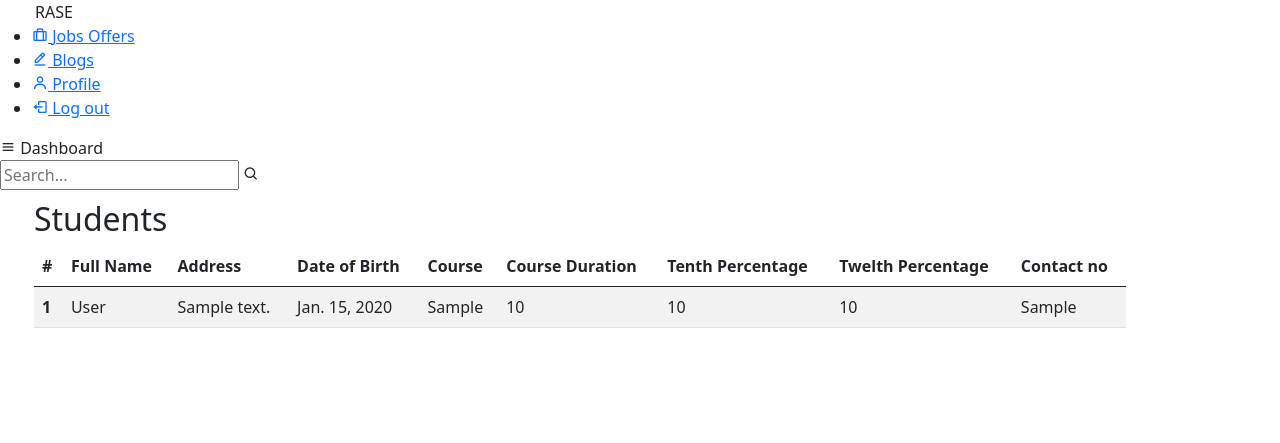
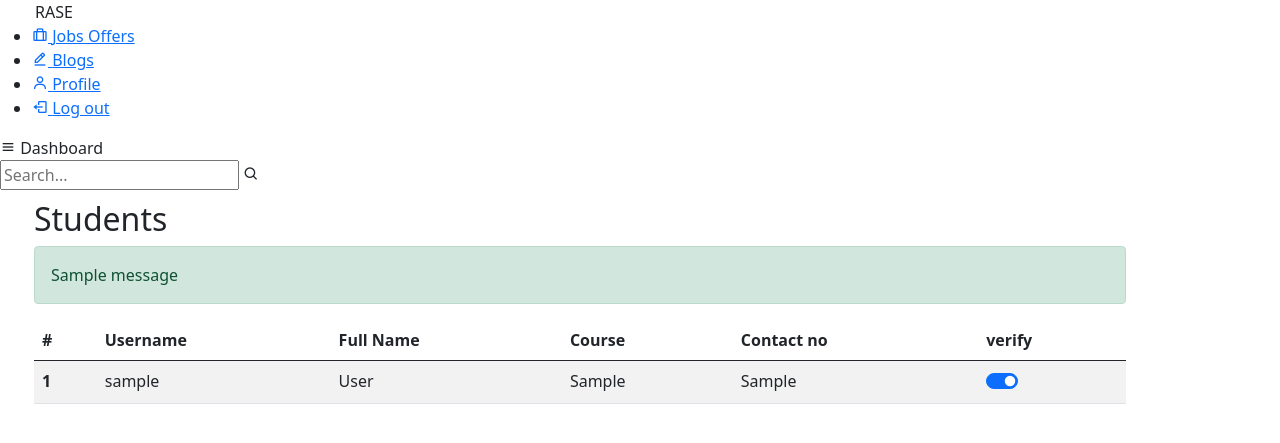
Before and after one commit to Anjanasharath/rase, a Django app: page /admin/students/ in a window 1280 px wide. Shown: the top 443 px of the page. Run offline with Django 4.2, Linux system fonts and the light colour scheme; tables that the repository leaves empty hold one stand-in row (values such as "Sample post"); one stand-in notice (Sample message) is shown; parts of the project's set-up code (start-up, migrations or seed data) failed here and were passed over; some libraries are stand-ins or nearby versions.

Commit message:
Add: Verify

```diff
--- a/Admin/urls.py
+++ b/Admin/urls.py
@@ -12,4 +12,7 @@ urlpatterns = [
 
     path('alumnis/', AlumniListView.as_view(), name='alumnis'),
     path('students/', StudentListView.as_view(), name='students'),
+
+    path('activate/<int:pk>/', ActivateAndDeactivateUserView.as_view(), name='activate_user'),
+
 ]
--- a/templates/Admin/events/create.html
+++ b/templates/Admin/events/create.html
@@ -1,6 +1,6 @@
 {% extends 'Admin/base.html' %}
+{% block title %}New event{% endblock %}
 {% block content %}
-
 <div class="container">
     <h2>{{ header}}</h2>
     <form action="" method="post">
--- a/templates/Admin/events/edit.html
+++ b/templates/Admin/events/edit.html
@@ -1,4 +1,5 @@
 {% extends 'Admin/base.html' %}
+{% block title %}Edit Event{% endblock %}
 {% block content %}
 
 <div class="container">
--- a/templates/Admin/events/events.html
+++ b/templates/Admin/events/events.html
@@ -1,4 +1,5 @@
 {% extends 'Admin/base.html' %}
+{% block title %}List Event{% endblock %}
 {% block content %}
 <div class="container">
     <h2>{{ header}}</h2>
--- a/templates/Admin/students/list.html
+++ b/templates/Admin/students/list.html
@@ -1,33 +1,48 @@
 {% extends 'Admin/base.html' %}
+{% block title %}Students{% endblock %}
 {% block content %}
 <div class="container">
     <h2>Students</h2>
+    {% if messages %}
+    {% for message in messages %}
+    <div class="alert alert-{{ message.tags }}" role="alert">
+        {{ message.message }}
+    </div>
+    {% endfor %}
+    {% endif %}
     <table class="table table-striped">
         <thead>
             <tr>
                 <th>#</th>
+                <th>Username</th>
                 <th>Full Name</th>
-                <th>Address</th>
-                <th>Date of Birth</th>
                 <th>Course</th>
-                <th>Course Duration</th>
-                <th>Tenth Percentage</th>
-                <th>Twelth Percentage</th>
                 <th>Contact no</th>
+                <th>verify</th>
             </tr>
         </thead>
         <tbody>
             {% for student in students %}
             <tr>
                 <th>{{student.id}}</th>
+                <td>{{student.user.username}}</td>
                 <td>{{student.fullname}}</td>
-                <td>{{student.address}}</td>
-                <td>{{student.dob}}</td>
                 <td>{{student.course}}</td>
-                <td>{{student.courseDuration}}</td>
-                <td>{{student.tenthPercentage}}</td>
-                <td>{{student.twelthPercentage}}</td>
                 <td>{{student.contactNo}}</td>
+                <td>
+                    <a href="{% url 'Admin:activate_user' student.user.id %}">
+                        {% if student.user.is_active %}
+                        <div class="form-check form-switch">
+                            <input class="form-check-input" type="checkbox" role="switch" id="flexSwitchCheckDefault"
+                                checked />
+                        </div>
+                        {% else %}
+                        <div class="form-check form-switch">
+                            <input class="form-check-input" type="checkbox" role="switch" id="flexSwitchCheckDefault" />
+                        </div>
+                        {% endif %}
+                    </a>
+                </td>
             </tr>
             {% endfor %}
         </tbody>
```
Also changed, not shown: Admin/views/index.py (+17 -1 lines), templates/Admin/alumni/list.html (+25 -8 lines).
